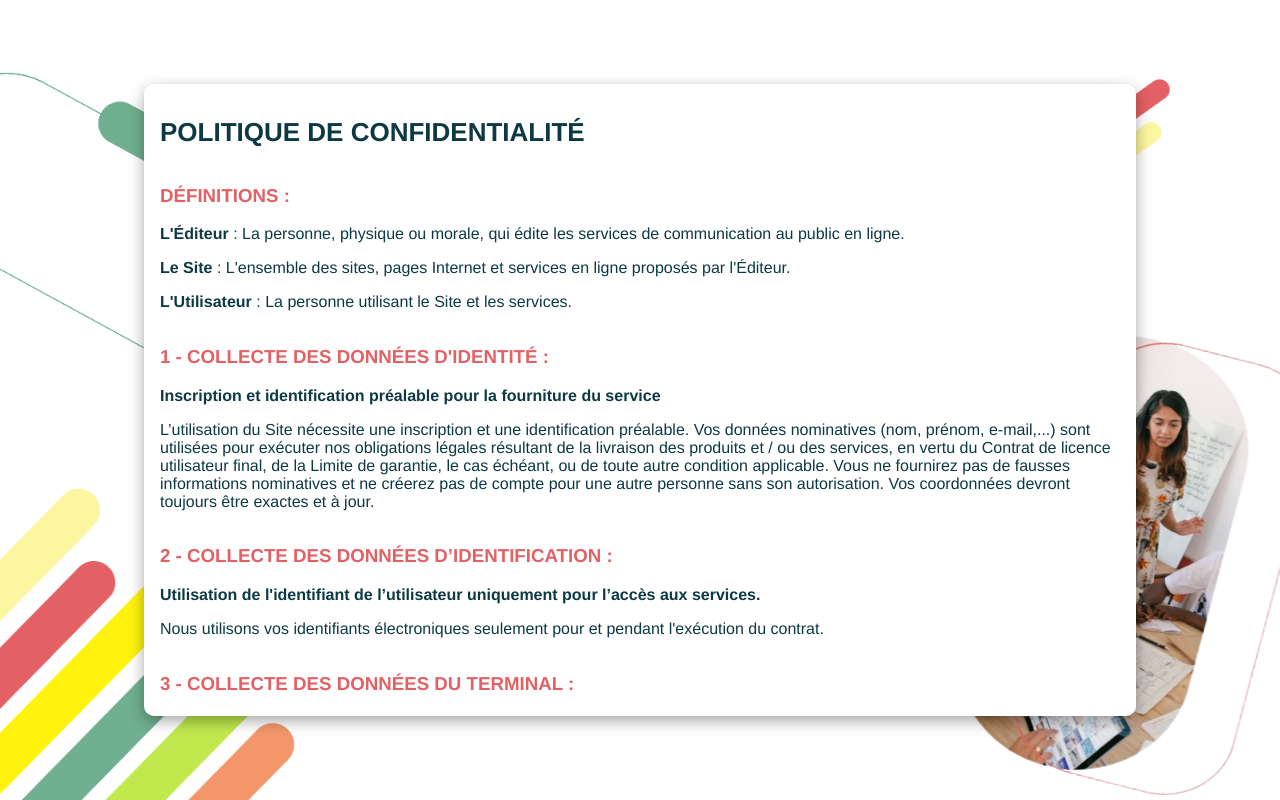
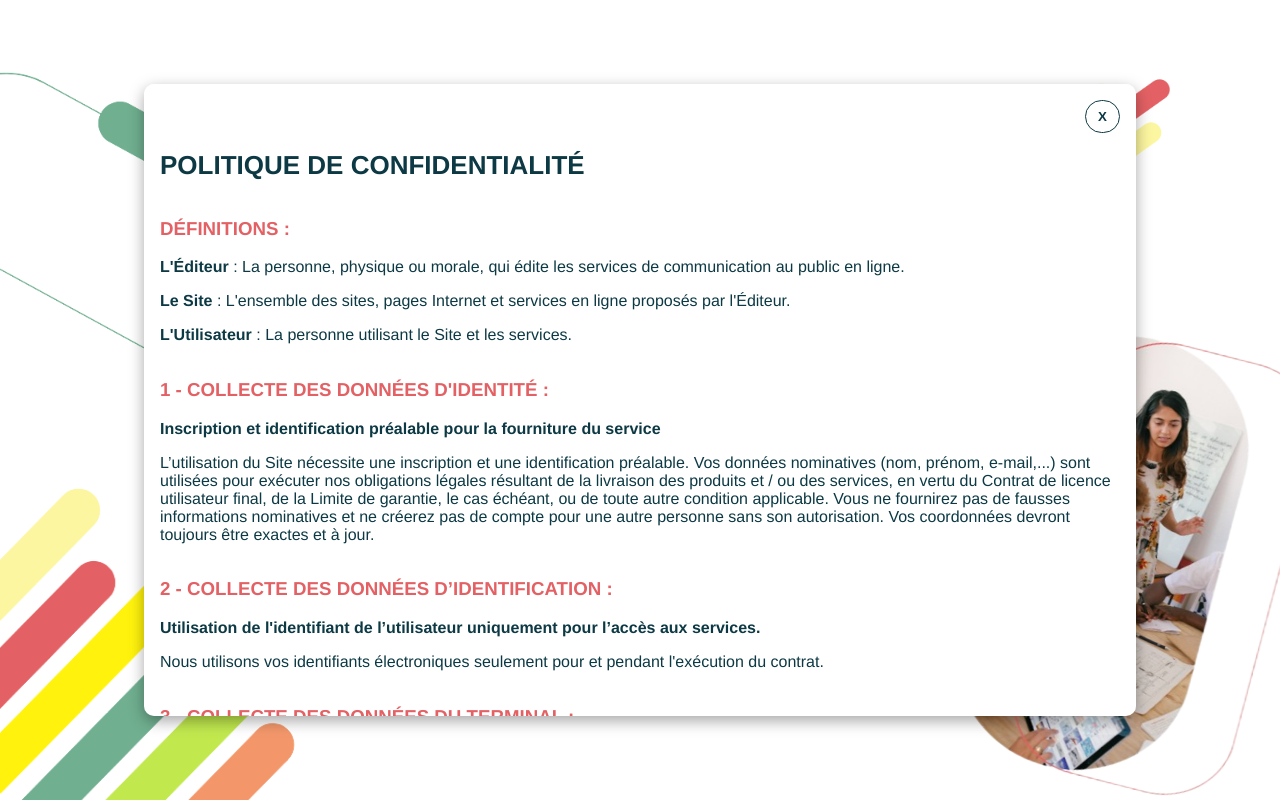
Before and after one commit to WildCodeSchool/2023-02-JS-RemoteFR-DeVMX-P3-Sense-Makers, a React (Vite) app in the folder frontend/: page /privacypolicy in a window 1280 px wide. Built offline with nearby package versions, Linux system fonts and the light colour scheme.

Commit message:
changed functions of buttons

```diff
--- a/frontend/src/pages/PrivacyPolicy.jsx
+++ b/frontend/src/pages/PrivacyPolicy.jsx
@@ -1,16 +1,17 @@
-import PropTypes from "prop-types";
+import { useNavigate } from "react-router-dom";
 import GraphicElements from "../components/graphicElements/GraphicElements";
 
-function PrivacyPolicy({ setShowCookieBanner, setCookieValidation }) {
+export default function PrivacyPolicy() {
+  const navigate = useNavigate();
+
   const handleClickAccept = () => {
     localStorage.setItem("conditionsAcceptation", "true");
-    setShowCookieBanner(false);
-    setCookieValidation("hide");
+    navigate("/");
   };
 
   const handleClickRefuse = () => {
     localStorage.setItem("conditionsRefused", "false");
-    setShowCookieBanner(true);
+    navigate("/");
   };
 
   return (
@@ -18,6 +19,12 @@ function PrivacyPolicy({ setShowCookieBanner, setCookieValidation }) {
       <GraphicElements />
       <div className="privacy-policy-container">
         <div className="text-container">
+          <div className="close-btn">
+            <button type="button" onClick={() => navigate("/")}>
+              {" "}
+              X{" "}
+            </button>
+          </div>
           <h1>POLITIQUE DE CONFIDENTIALITÉ</h1>
           <div>
             <h3>DÉFINITIONS :</h3>
@@ -102,7 +109,7 @@ function PrivacyPolicy({ setShowCookieBanner, setCookieValidation }) {
               </strong>
             </p>
             <p>
-              L'Éditeur peut être amenée à recueillir des informations de
+              L'Éditeur peut être amené à recueillir des informations de
               navigation via l'utilisation de cookies.
             </p>
           </div>
@@ -112,14 +119,14 @@ function PrivacyPolicy({ setShowCookieBanner, setCookieValidation }) {
               className="handle-cookie-btn firstBtn"
               onClick={handleClickAccept}
             >
-              Accord
+              Accepter
             </button>
             <button
               type="button"
               className="handle-cookie-btn"
               onClick={handleClickRefuse}
             >
-              Refus
+              Refuser
             </button>
           </div>
         </div>
@@ -127,9 +134,3 @@ function PrivacyPolicy({ setShowCookieBanner, setCookieValidation }) {
     </>
   );
 }
-PrivacyPolicy.propTypes = {
-  setShowCookieBanner: PropTypes.func.isRequired,
-  setCookieValidation: PropTypes.func.isRequired,
-};
-
-export default PrivacyPolicy;
--- a/frontend/src/scss/_privacyPolicy.scss
+++ b/frontend/src/scss/_privacyPolicy.scss
@@ -33,6 +33,7 @@ color: $color-primary;
 .container-button {
     display: flex;
     justify-content: center;
+    margin-top: 1.5rem;
 
     .handle-cookie-btn {
         height: 2rem;
@@ -55,4 +56,33 @@ color: $color-primary;
         }
 }
 
+.close-btn {
+    display: flex;
+    justify-content: end;
+    button {
+      cursor: pointer;
+      background-color: white;
+      color: $color-default;
+      font-weight: $primary-font-weight;
+      border-radius: 20px;
+      padding: 0.5rem 0.75rem;
+      border: 1px solid $color-default;
+      transition: 0.2s ease-in-out;
+
+      &:hover {
+        transform: scale(1.1);
+        background: $color-default;
+        color: white;
+      }
+    }
+  }
 }
+
+@media screen and (min-width: 1024px) {
+  .handle-cookie-btn {
+    display: flex;
+    width: 10rem;
+    justify-content: center;
+    align-items: center;
+  }
+}
```
